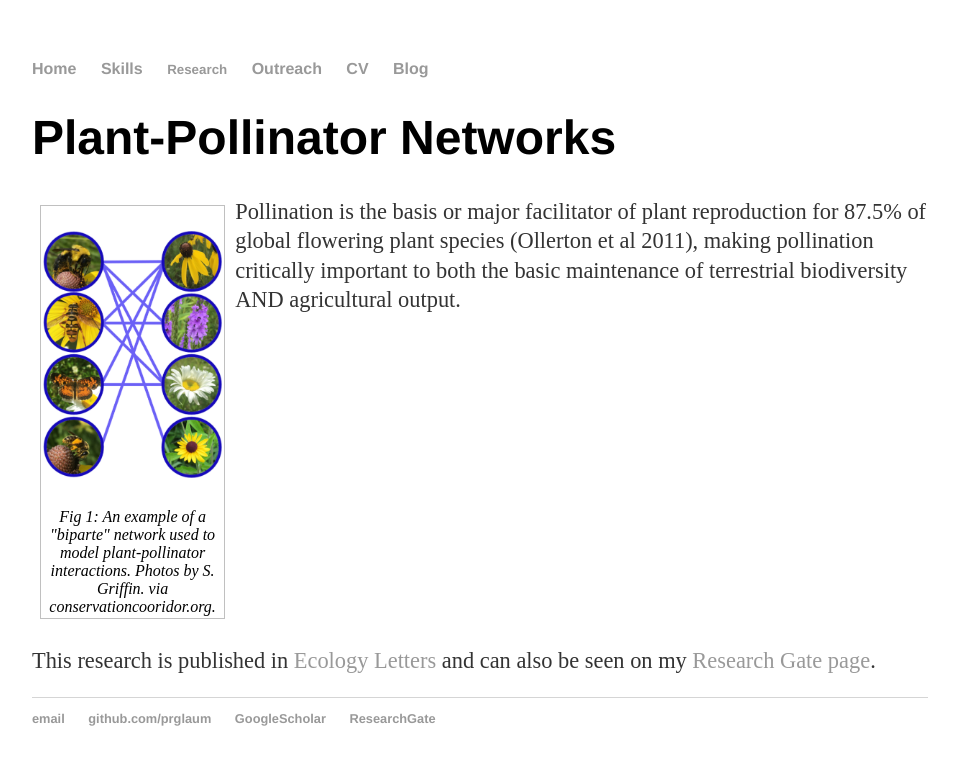
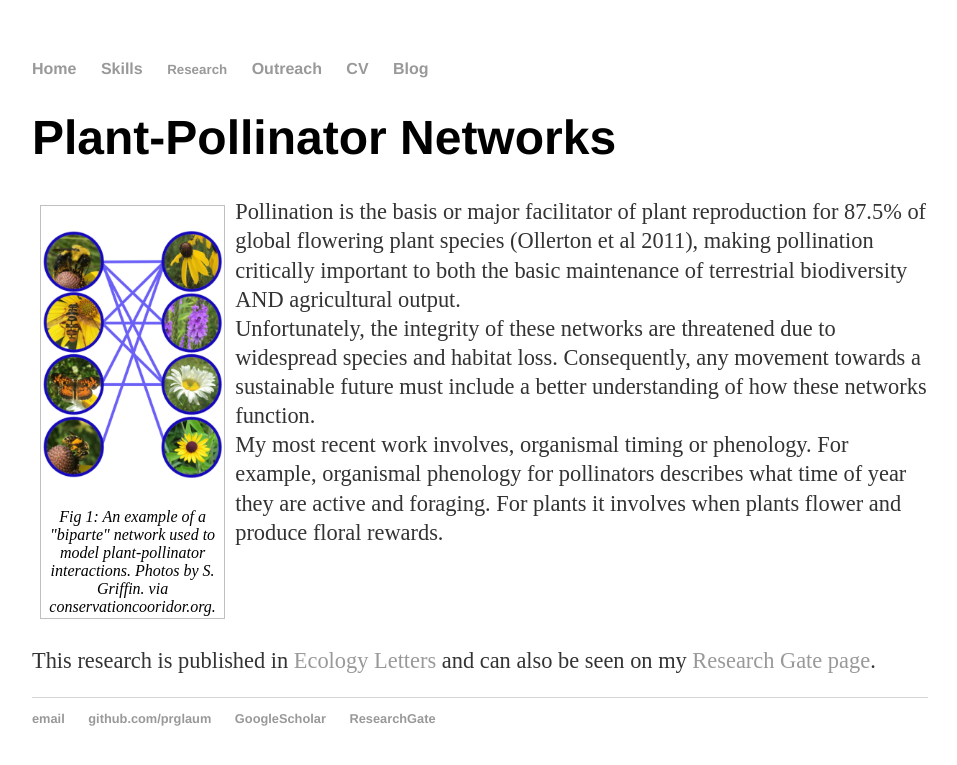
Before and after one commit to prglaum/prglaum.github.io, a Jekyll site: the page built from research/pollination/index.html, in a window 1280 px wide. Shown: the top 765 px of the page, without its empty margins (160-1117 px from the left). Built offline with Jekyll 4.4.1, drawn with Linux system fonts in a browser that asks for light colours.

Commit message:
Update index.html

```diff
--- a/research/pollination/index.html
+++ b/research/pollination/index.html
@@ -13,7 +13,10 @@ title: Pollination Networks
 
 <p>Pollination is the basis or major facilitator of plant reproduction for 87.5% of global flowering plant species (Ollerton et al 2011), making pollination critically important to both the
 	basic maintenance of terrestrial biodiversity AND agricultural output.
-
+	<br>Unfortunately, the integrity of these networks are threatened due to widespread species and habitat loss. Consequently, any movement towards a sustainable
+	future must include a better understanding of how these networks function.
+	<br>My most recent work involves, organismal timing or phenology. For example, organismal phenology for pollinators describes what time of year they are
+	active and foraging. For plants it involves when plants flower and produce floral rewards.
 </p>
 <br style="clear:left">
 
```
